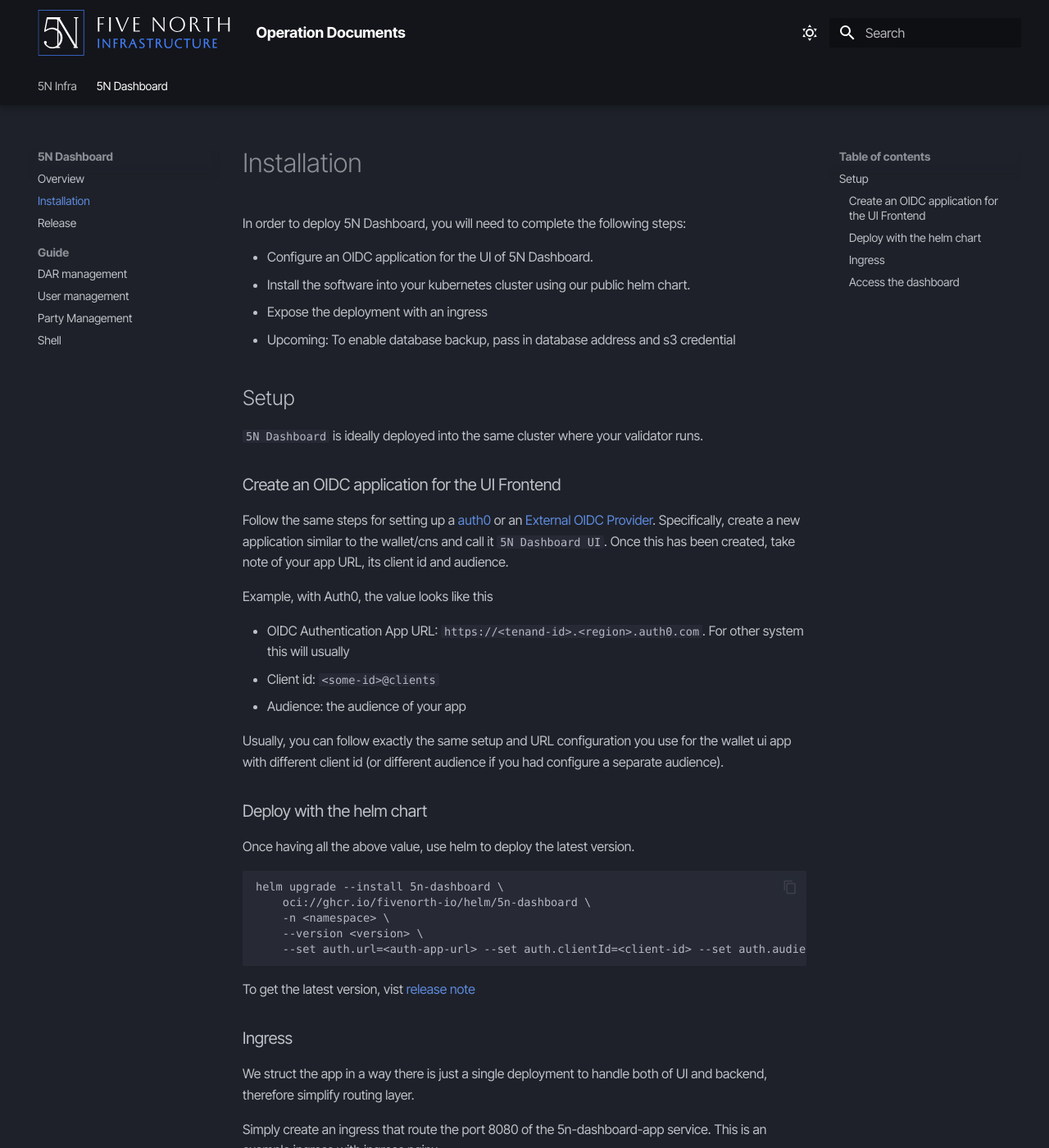
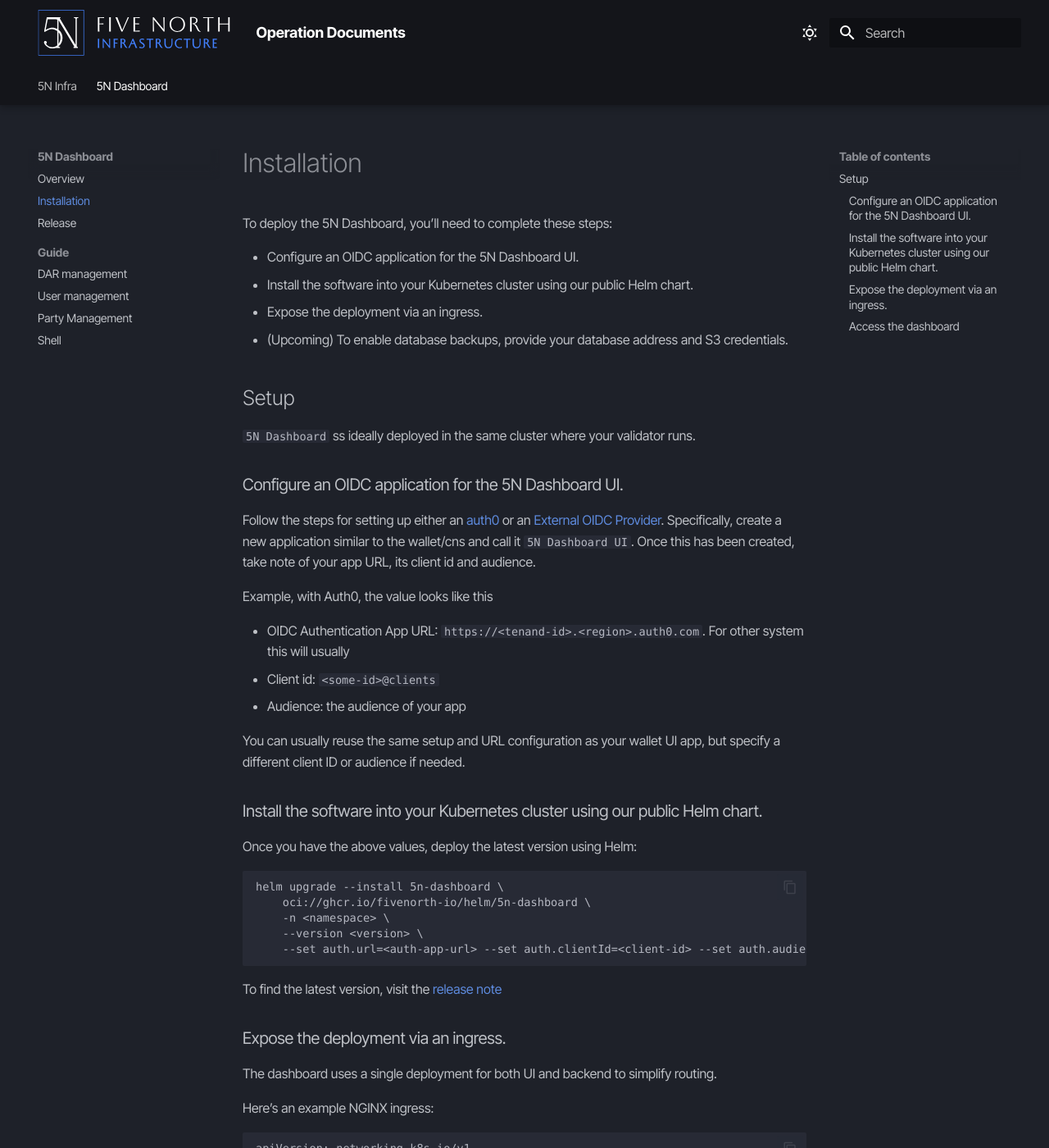
Before and after one commit to fivenorth-io/docs, an MkDocs documentation site: the page built from docs/5n-dashboard/install.md, in a window 1280 px wide and 1400 px high. Shown: the whole window at 82% size. Built offline with MkDocs 1.6.1 and Material for MkDocs 9.7.7, drawn with Linux system fonts in a browser that asks for light colours; some web fonts are replaced; some of the changed text lies outside the part shown.

Commit message:
Update install.md - improvement to text

````diff
--- a/docs/5n-dashboard/install.md
+++ b/docs/5n-dashboard/install.md
@@ -1,19 +1,19 @@
 # Installation
 
-In order to deploy 5N Dashboard, you will need to complete the following steps:
+To deploy the 5N Dashboard, you’ll need to complete these steps:
 
-- Configure an OIDC application for the UI of 5N Dashboard.
-- Install the software into your kubernetes cluster using our public helm chart.
-- Expose the deployment with an ingress
-- Upcoming: To enable database backup, pass in database address and s3 credential
+- Configure an OIDC application for the 5N Dashboard UI.
+- Install the software into your Kubernetes cluster using our public Helm chart.
+- Expose the deployment via an ingress.
+- (Upcoming) To enable database backups, provide your database address and S3 credentials.
 
 ## Setup
 
-`5N Dashboard` is ideally deployed into the same cluster where your validator runs.
+`5N Dashboard` ss ideally deployed in the same cluster where your validator runs.
 
-### Create an OIDC application for the UI Frontend
+### Configure an OIDC application for the 5N Dashboard UI.
 
-Follow the same steps for setting up a [auth0](https://docs.test.sync.global/validator_operator/validator_helm.html#configuring-an-auth0-tenant) or an [External OIDC Provider](https://docs.test.sync.global/validator_operator/validator_helm.html#oidc-provider-requirements). Specifically, create a new application similar to the wallet/cns and call it `5N Dashboard UI`. Once this has been created, take note of your app URL, its client id and audience.
+Follow the steps for setting up either an [auth0](https://docs.test.sync.global/validator_operator/validator_helm.html#configuring-an-auth0-tenant) or an [External OIDC Provider](https://docs.test.sync.global/validator_operator/validator_helm.html#oidc-provider-requirements). Specifically, create a new application similar to the wallet/cns and call it `5N Dashboard UI`. Once this has been created, take note of your app URL, its client id and audience.
 
 Example, with Auth0, the value looks like this
 
@@ -21,11 +21,11 @@
 - Client id: `<some-id>@clients`
 - Audience: the audience of your app
 
-Usually, you can follow exactly the same setup and URL configuration you use for the wallet ui app with different client id (or different audience if you had configure a separate audience).
+You can usually reuse the same setup and URL configuration as your wallet UI app, but specify a different client ID or audience if needed.
 
-### Deploy with the helm chart
+### Install the software into your Kubernetes cluster using our public Helm chart.
 
-Once having all the above value, use helm to deploy the latest version.
+Once you have the above values, deploy the latest version using Helm:
 
 ```
 helm upgrade --install 5n-dashboard \
@@ -35,13 +35,13 @@
     --set auth.url=<auth-app-url> --set auth.clientId=<client-id> --set auth.audience=<audience>
 ```
 
-To get the latest version, vist [release note](/5n-dashboard/release/)
+To find the latest version, visit the [release note](/5n-dashboard/release/)
 
-### Ingress
+### Expose the deployment via an ingress.
 
-We struct the app in a way there is just a single deployment to handle  both of UI and backend, therefore simplify routing layer.
+The dashboard uses a single deployment for both UI and backend to simplify routing.
 
-Simply create an ingress that route the port 8080 of the 5n-dashboard-app service. This is an example ingress with ingress nginx.
+Here’s an example NGINX ingress:
 
 ```
 apiVersion: networking.k8s.io/v1
@@ -106,4 +106,4 @@
 
 ### Access the dashboard
 
-After installing the dashboard, you can now login to it with the user that have primary party is the same as your validator operator party. Usually, this will be the same user that can access your validator wallet.
+Once deployed, log in using a user whose primary party matches your validator operator party. This is typically the same user you use to access your validator wallet.
````
